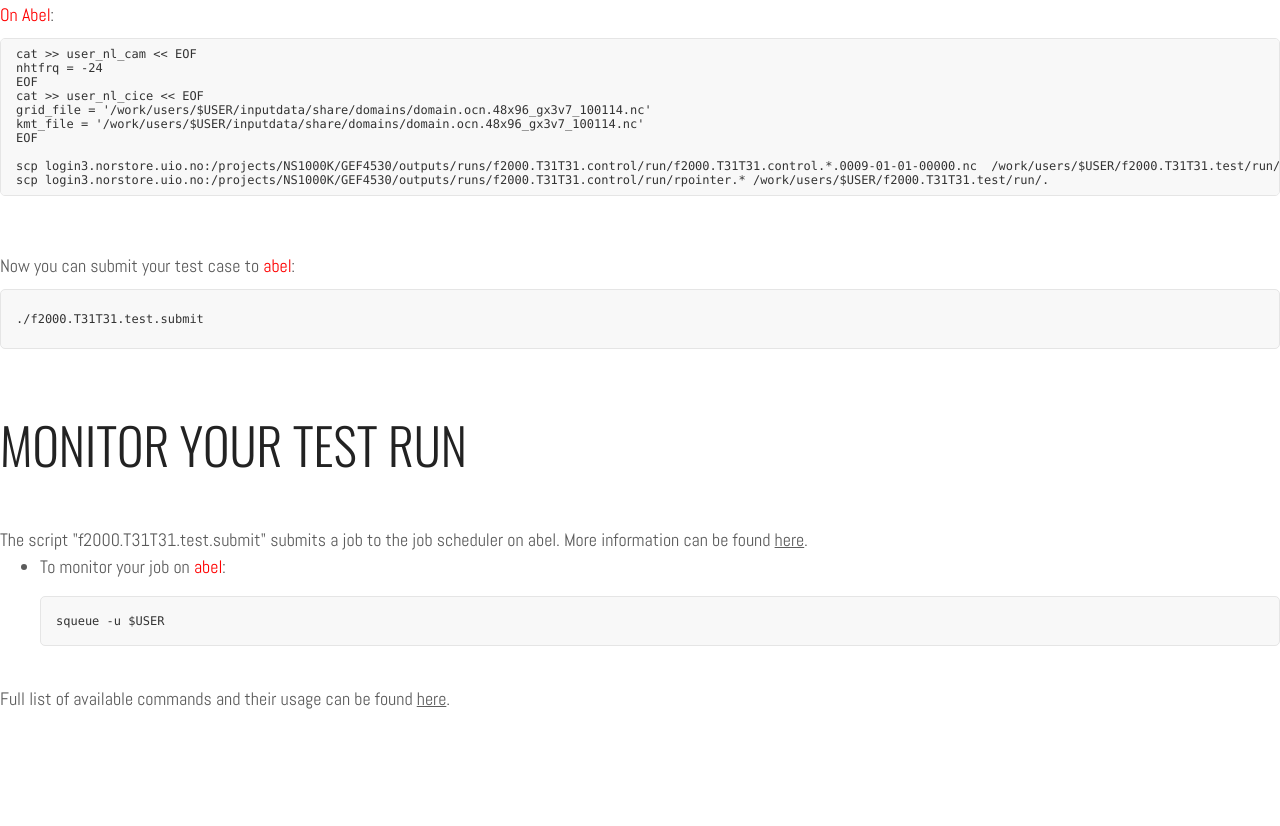
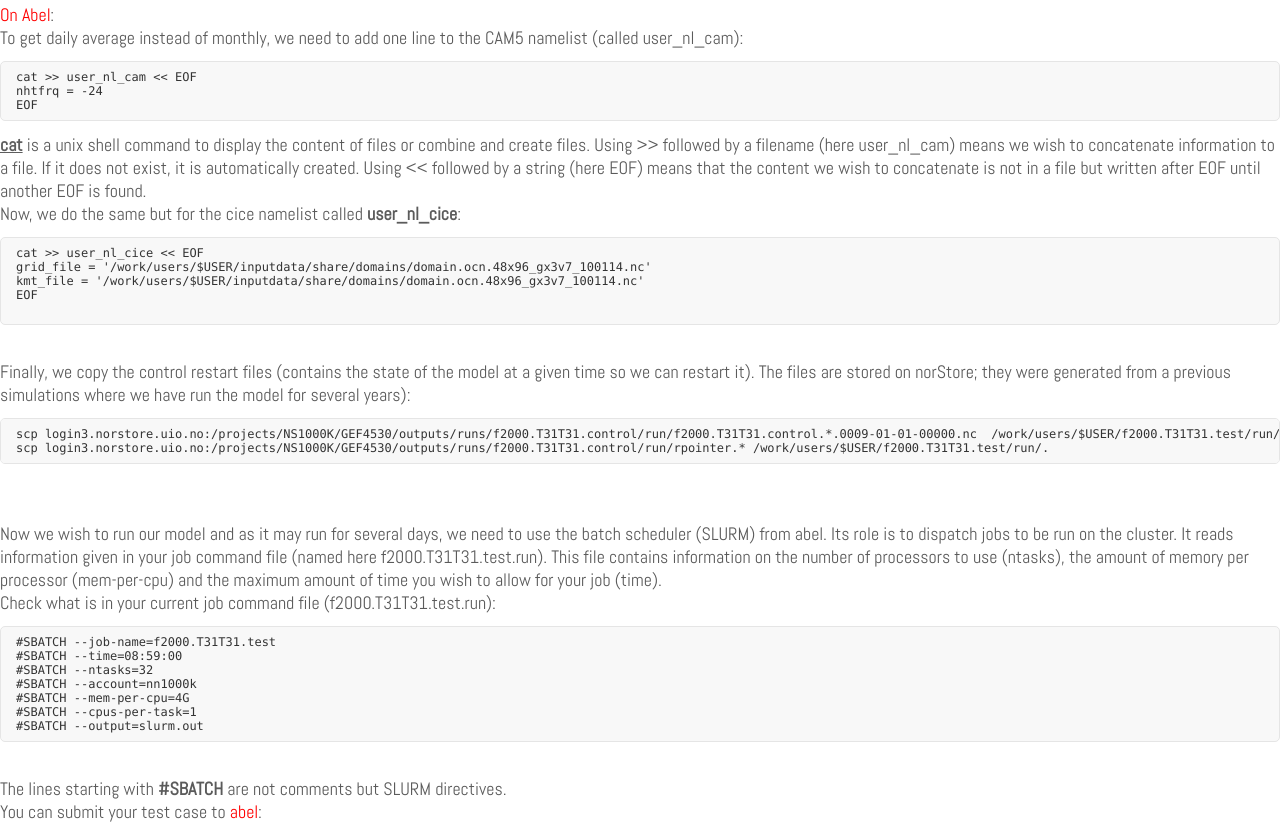
Before and after one commit to annefou/GEF4530, a plain HTML site: page practicals/D1/simple_cam.html in a window 1280 px wide. Shown: the part 5787-6613 px from the top of the page. Drawn offline with nearby package versions, Linux system fonts and the light colour scheme.

Commit message:
added explanation on cat and slurm

```diff
--- a/practicals/D1/simple_cam.html
+++ b/practicals/D1/simple_cam.html
@@ -269,24 +269,53 @@ average, we set the namelist variable nhtfrq = -24. We also need to do the follo
 <br>
 <font color="red">On Abel</font>:
 <br>
-
+To get daily average instead of monthly, we need to add one line to the CAM5 namelist (called user_nl_cam):
 <code>
 <pre>
 cat >> user_nl_cam << EOF
 nhtfrq = -24
 EOF
+</pre>
+</code>
+<b><a href="http://www.linfo.org/cat.html">cat</a></b> is a unix shell command to display the content of files or combine and create files. Using &gt;&gt; followed by a filename (here user_nl_cam) means we wish to concatenate information to a file. If it does not exist, it is automatically created. Using &lt;&lt; followed by a string (here EOF) means that the content we wish to concatenate is not in a file but written after EOF until another EOF is found.
+<br>
+Now, we do the same but for the cice namelist called <b>user_nl_cice</b>:
+<code>
+<pre>
 cat >> user_nl_cice << EOF
 grid_file = '/work/users/$USER/inputdata/share/domains/domain.ocn.48x96_gx3v7_100114.nc'
 kmt_file = '/work/users/$USER/inputdata/share/domains/domain.ocn.48x96_gx3v7_100114.nc'
 EOF
-
+</code>
+</pre>
+<br>
+Finally, we copy the control restart files (contains the state of the model at a given time so we can restart it). The files are stored on norStore; they were generated from a previous simulations where we have run the model for several years):
+<code>
+<pre>
 scp login3.norstore.uio.no:/projects/NS1000K/GEF4530/outputs/runs/f2000.T31T31.control/run/f2000.T31T31.control.*.0009-01-01-00000.nc  /work/users/$USER/f2000.T31T31.test/run/.
 scp login3.norstore.uio.no:/projects/NS1000K/GEF4530/outputs/runs/f2000.T31T31.control/run/rpointer.* /work/users/$USER/f2000.T31T31.test/run/.
 </pre>
 </code>
 <br>
 <br>
-Now you can submit your test case to <font color="red">abel</font>:
+Now we wish to run our model and as it may run for several days, we need to use the batch scheduler (SLURM) from abel. Its role is to dispatch jobs to be run on the cluster. It reads information given in your job command file (named here f2000.T31T31.test.run). This file contains information on the number of processors to use (ntasks), the amount of memory per processor (mem-per-cpu) and the maximum amount of time you wish to allow for your job (time).
+<br>
+Check what is in your current job command file (f2000.T31T31.test.run):
+<code>
+<pre>
+#SBATCH --job-name=f2000.T31T31.test
+#SBATCH --time=08:59:00
+#SBATCH --ntasks=32
+#SBATCH --account=nn1000k
+#SBATCH --mem-per-cpu=4G
+#SBATCH --cpus-per-task=1
+#SBATCH --output=slurm.out
+</pre>
+</code>
+<br>
+The lines starting with <b>#SBATCH</b> are not comments but SLURM directives.
+<br>
+You can submit your test case to <font color="red">abel</font>:
 <code>
 <pre>
 
```
